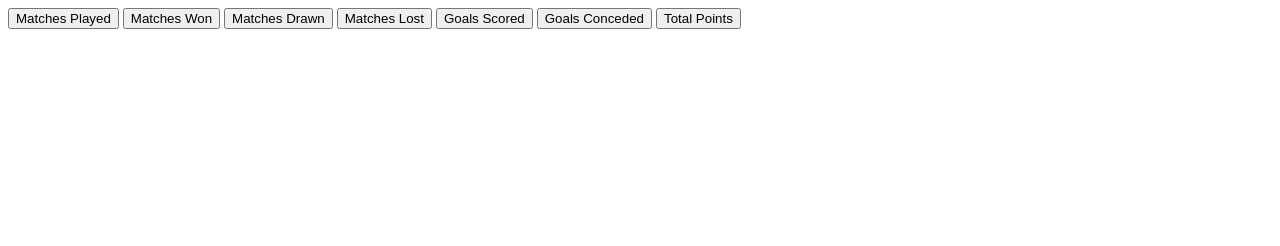
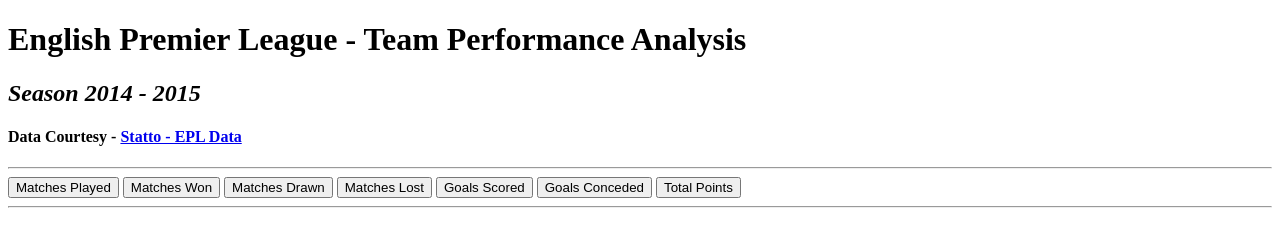
Before and after one commit to CSE512-15S/a3-nanand-kaul10, a plain HTML site: page index.html in a window 1280 px wide. Drawn offline with nearby package versions, Linux system fonts and the light colour scheme.

Commit message:
Update index.html

```diff
--- a/index.html
+++ b/index.html
@@ -394,7 +394,10 @@
 		})
 
 		</script>
-
+	<h1><b>English Premier League - Team Performance Analysis</b></h1>
+	<h2><i>Season 2014 - 2015</i></h2>
+	<h4>Data Courtesy - <a href="http://www.statto.com/football/stats/england/premier-league/2014-2015/table">Statto - EPL Data</a></h4>
+	<hr>
 	<button class="MatchesPlayed">Matches Played</button>
 	<button class="MatchesWon">Matches Won</button>
 	<button class="MatchesDrawn">Matches Drawn</button>
@@ -402,6 +405,6 @@
 	<button class="GoalsFor">Goals Scored</button>
 	<button class="GoalsAgainst">Goals Conceded</button>
 	<button class="Points">Total Points</button>
-
+	<hr>
 	</body>
 </html>
```
